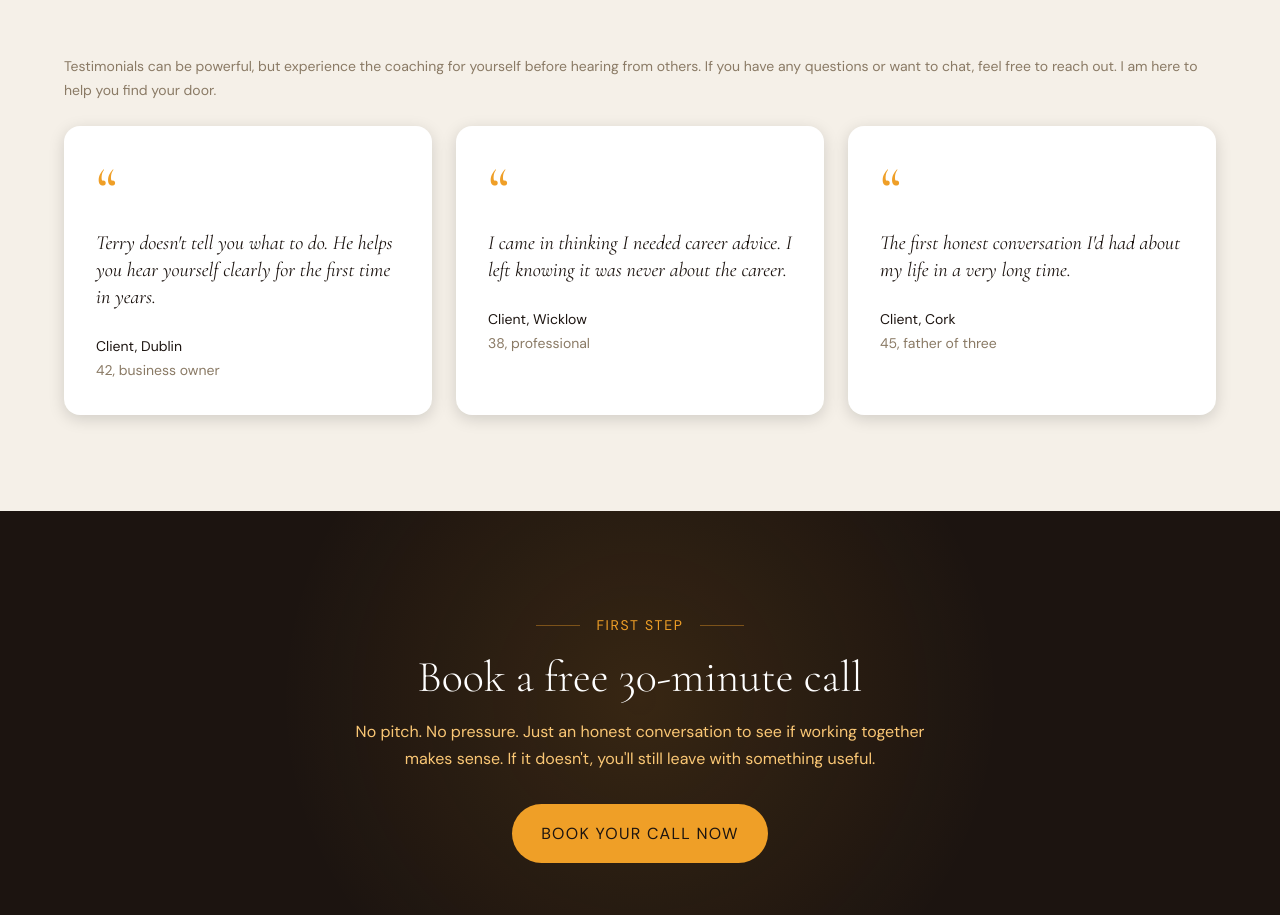
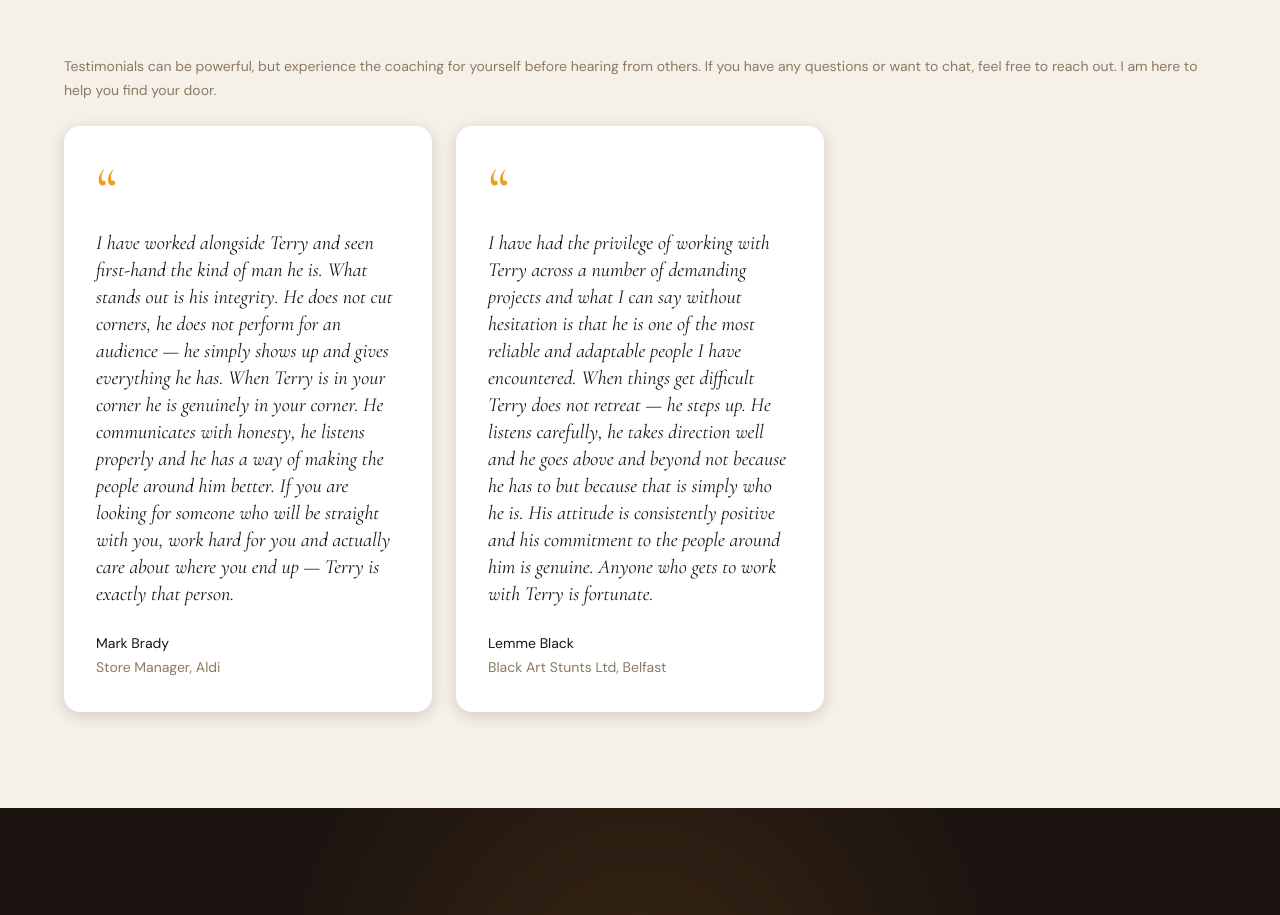
Before and after one commit to TerryLoc/findyourdoor, a React (Vite) app: page / in a window 1280 px wide. Shown: the part 4420-5335 px from the top of the page. Built offline with nearby package versions, Linux system fonts and the light colour scheme.

Commit message:
feat: update testimonials with new client quotes for enhanced credibility

```diff
--- a/src/constants/content.js
+++ b/src/constants/content.js
@@ -81,21 +81,15 @@ export const OFFER = {
 export const TESTIMONIALS = [
   {
     quote:
-      "Terry doesn't tell you what to do. He helps you hear yourself clearly for the first time in years.",
-    name: 'Client, Dublin',
-    detail: '42, business owner',
+      'I have worked alongside Terry and seen first-hand the kind of man he is. What stands out is his integrity. He does not cut corners, he does not perform for an audience — he simply shows up and gives everything he has. When Terry is in your corner he is genuinely in your corner. He communicates with honesty, he listens properly and he has a way of making the people around him better. If you are looking for someone who will be straight with you, work hard for you and actually care about where you end up — Terry is exactly that person.',
+    name: 'Mark Brady',
+    detail: 'Store Manager, Aldi',
   },
   {
     quote:
-      'I came in thinking I needed career advice. I left knowing it was never about the career.',
-    name: 'Client, Wicklow',
-    detail: '38, professional',
-  },
-  {
-    quote:
-      "The first honest conversation I'd had about my life in a very long time.",
-    name: 'Client, Cork',
-    detail: '45, father of three',
+      'I have had the privilege of working with Terry across a number of demanding projects and what I can say without hesitation is that he is one of the most reliable and adaptable people I have encountered. When things get difficult Terry does not retreat — he steps up. He listens carefully, he takes direction well and he goes above and beyond not because he has to but because that is simply who he is. His attitude is consistently positive and his commitment to the people around him is genuine. Anyone who gets to work with Terry is fortunate.',
+    name: 'Lemme Black',
+    detail: 'Black Art Stunts Ltd, Belfast',
   },
 ];
 
```
